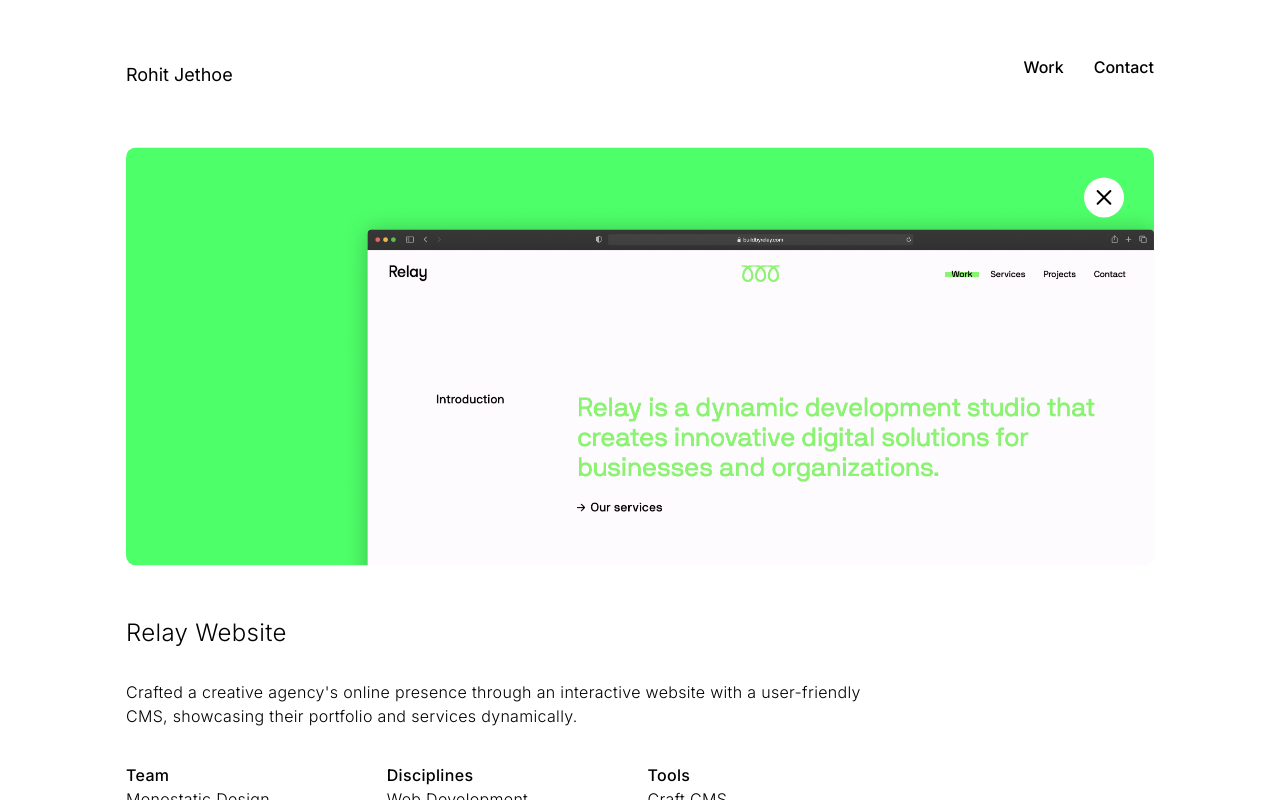
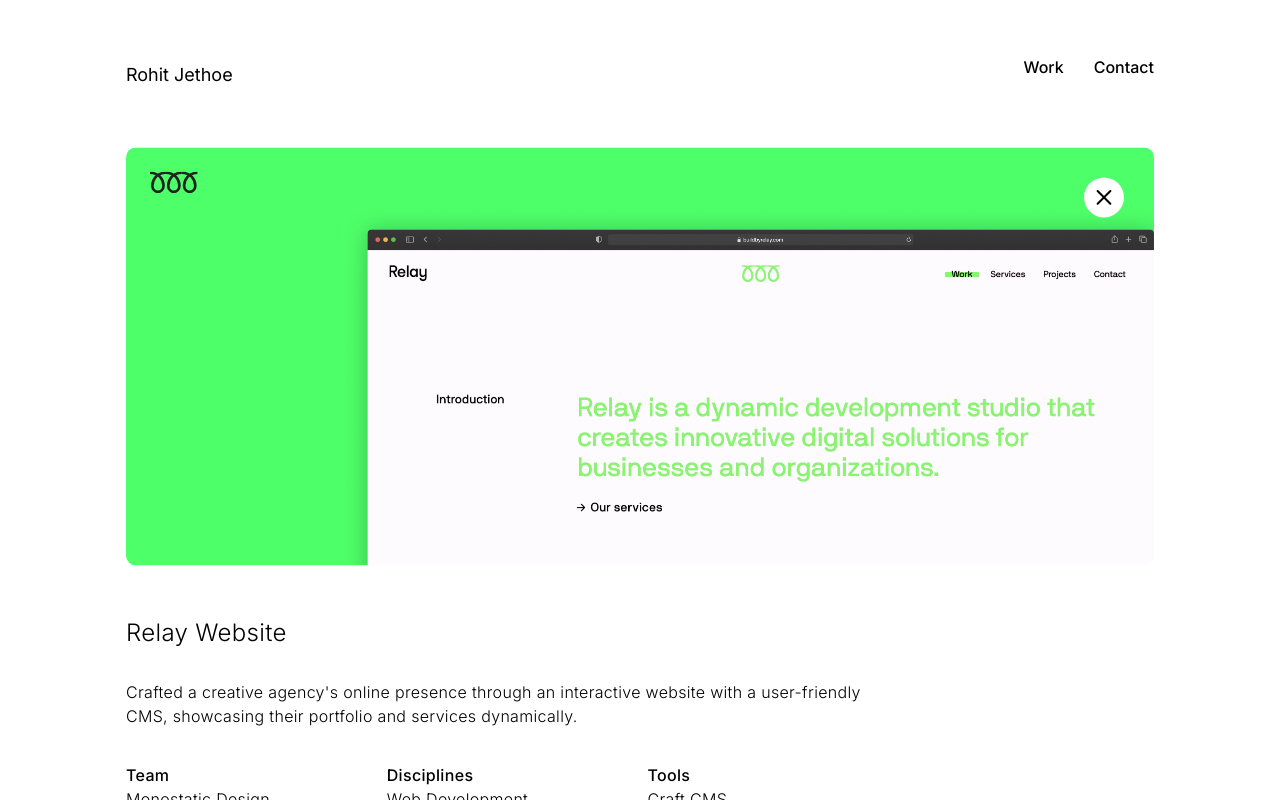
Before and after one commit to rohitjethoe/rohitjethoe, a Vue app: page /projects/relay in a window 1280 px wide. Shown: the top 800 px of the page. Built offline with nearby package versions, Linux system fonts and the light colour scheme; no server answers.

Commit message:
bugfixes

```diff
--- a/src/components/CoverImage.vue
+++ b/src/components/CoverImage.vue
@@ -114,7 +114,7 @@ export default {
     &__tag {
         position: absolute;
         padding: math-clamp(24);
-        mix-blend-mode: luminosity;
+        z-index: 20;
         @media (min-width: 768px) {
             top: 0;
             left: 0;
@@ -124,12 +124,15 @@ export default {
             transform: translateY(math-clamp(-8));
         }
         svg {
-            mix-blend-mode: luminosity;
+            // mix-blend-mode: luminosity;
             width: math-clamp(48);
             height: auto;
             object-fit: contain;
             transition: 0.5s all;
             transform: scale(1);
+            path {
+                stroke: #222;
+            }
         }
         &:hover {
             z-index: 20;
--- a/src/views/projects/Relay.vue
+++ b/src/views/projects/Relay.vue
@@ -1,5 +1,5 @@
 <template>
-    <CoverImage source="/relay-website.webp" project="1" contain="1" return="1"/>
+    <CoverImage source="/relay-website.webp" project="1" contain="1" return="1" relayProject="1"/>
     <ProjectDetails title="Relay Website" :team="team" :tools="tools" :disciplines="disciplines" description="Crafted a creative agency's online presence through an interactive website with a user-friendly CMS, showcasing their portfolio and services dynamically." />
     <CoverImage source="/relay-mobile.webp" project="true"/>
     <Images :images="images"/>
```
